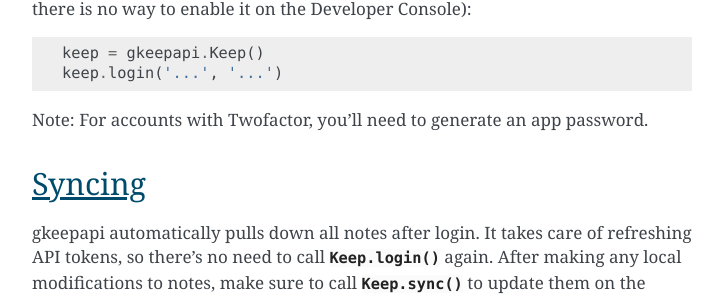
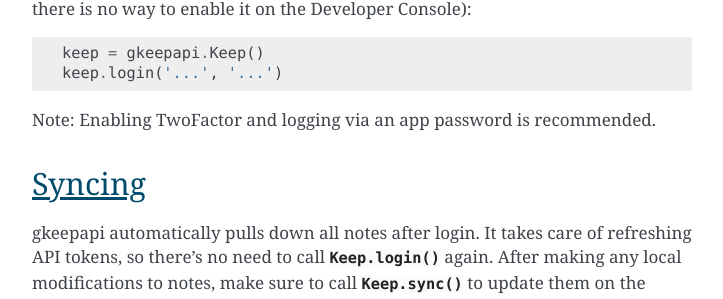
Before and after one commit to kiwiz/gkeepapi, a Sphinx documentation site: the page built from docs/index.rst, in a window 1280 px wide and 900 px high, scrolled down 1573 px. Shown: the part 152-451 px from the top of the window, without its empty margins (388-1111 px from the left). Built offline with Sphinx 7.4.7, drawn with Linux system fonts in a browser that asks for light colours.

Commit message:
Update index.rst

```diff
--- a/docs/index.rst
+++ b/docs/index.rst
@@ -37,7 +37,7 @@
     keep = gkeepapi.Keep()
     keep.login('...', '...')
 
-Note: For accounts with Twofactor, you'll need to generate an app password.
+Note: Enabling TwoFactor and logging via an app password is recommended.
 
 Syncing
 -------
```
